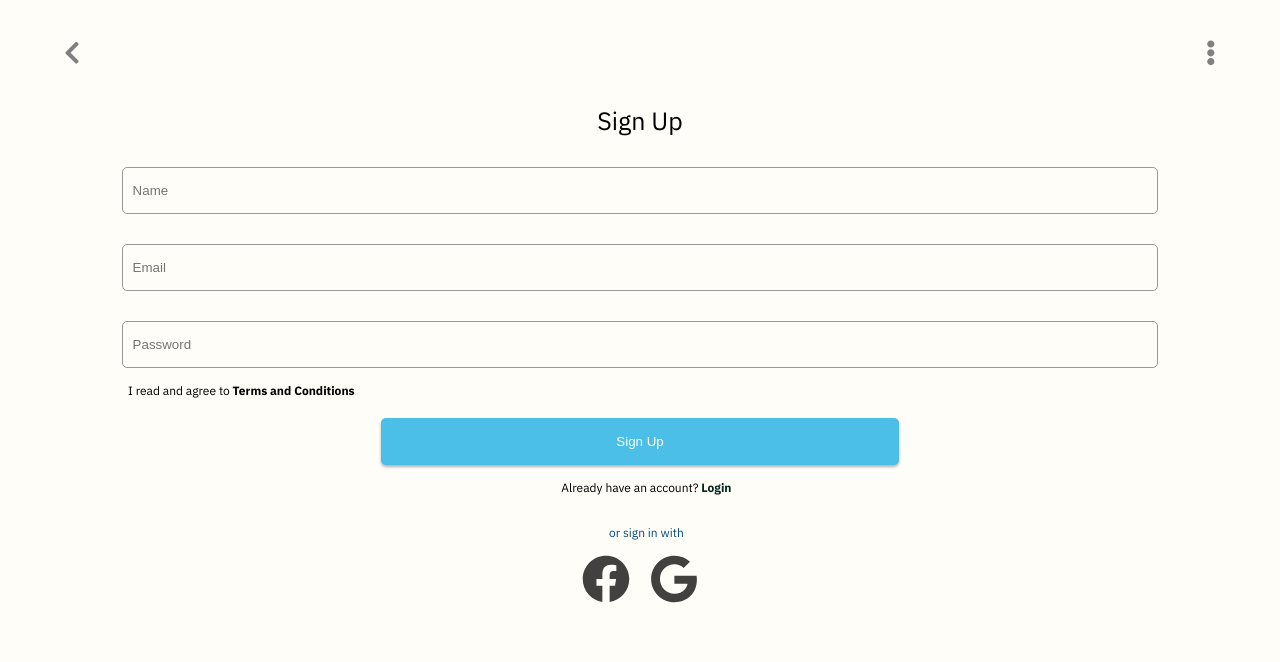
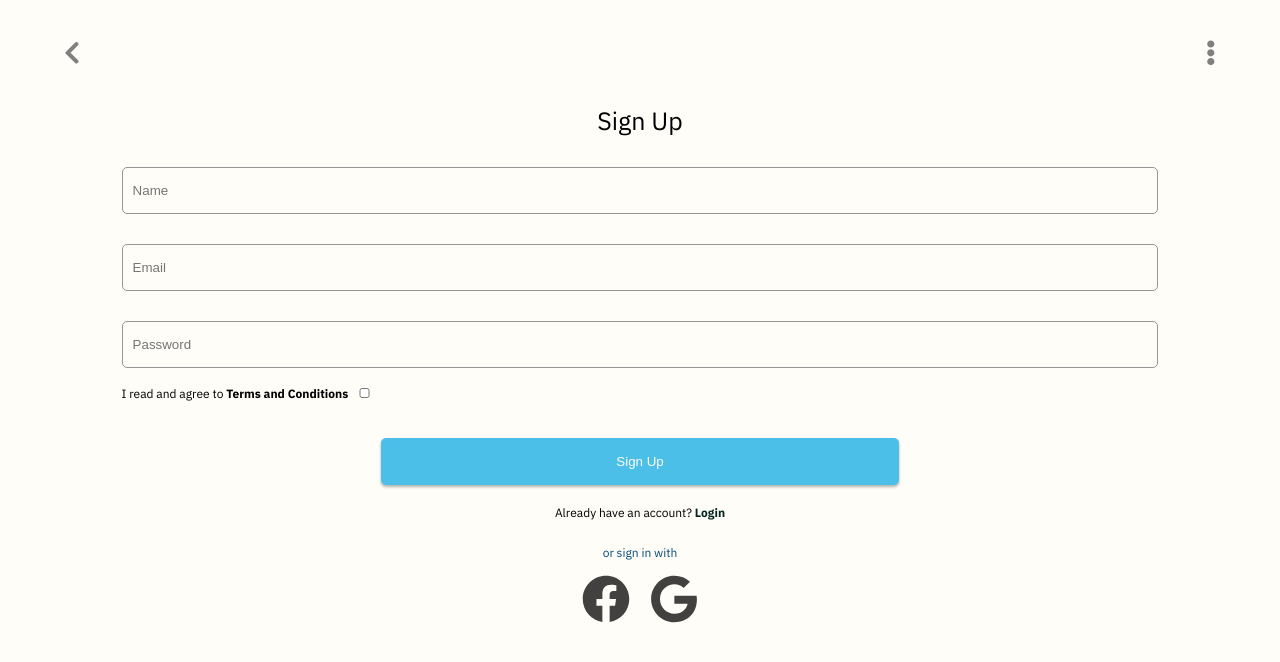
Before and after one commit to jdmcgrath/dada, a React (Create React App) app: page /sign-up in a window 1280 px wide. Shown: the top 662 px of the page. Built offline with nearby package versions, Linux system fonts and the light colour scheme.

Commit message:
finalising changes before moving branch

```diff
--- a/src/components/SignUp/register/Register.jsx
+++ b/src/components/SignUp/register/Register.jsx
@@ -13,11 +13,17 @@ export const Register = () => {
       <form className={styles.formContainer}>
         <h2>Sign Up</h2>
         <div className={styles.inputContainer}>
-          <input type="text" placeholder="Name"/>
-          <input type="email" placeholder="Email"/>
-          <input type="password" placeholder="Password"/>
+          <label for="username"></label>
+          <input type="text" id="username" placeholder="Name"/>
+          <label for="user-email"></label>
+          <input type="email" id="user-email" placeholder="Email"/>
+          <label for="user-password"></label>
+          <input type="password" id="user-password" placeholder="Password"/>
         </div>
-        <p className={styles.terms}>I read and agree to <span>Terms and Conditions</span></p>
+        <div className={styles.termsContainer}>
+          <p className={styles.terms}>I read and agree to <span>Terms and Conditions</span></p>
+          <input type="checkbox" id="terms-checkbox"></input>
+        </div>
         <button type="button" className={styles.primaryBtn}>
           Sign Up
         </button>
--- a/src/components/SignUp/register/Register.module.scss
+++ b/src/components/SignUp/register/Register.module.scss
@@ -29,22 +29,41 @@
   }
 
   p {
-    margin-top: 15px;
-    width: 90%;
     font-size: 12px;
-    margin-left: 5vw;
 
     span {
       font-weight: 700;
     }
   }
 
+  .termsContainer {
+    display: flex;
+    flex-direction: row;
+    align-items: center;
+    margin: 0 auto;
+    width: 90%;
+    height: 50px;
+
+    input {
+      margin-left: 10px;
+      height: 10px;
+      border-radius: 30px;
+    }
+  }
+
   .logIn {
+    margin-top: 20px;
     text-align: center;
     margin-bottom: 15px;
+
+    &:hover {
+      cursor: pointer;
+    }
   }
 
   .orSignIn{
+    margin-top: 10px;
+
     text-align: center;
     margin-bottom: 15px;
     color: #074B77;
```
